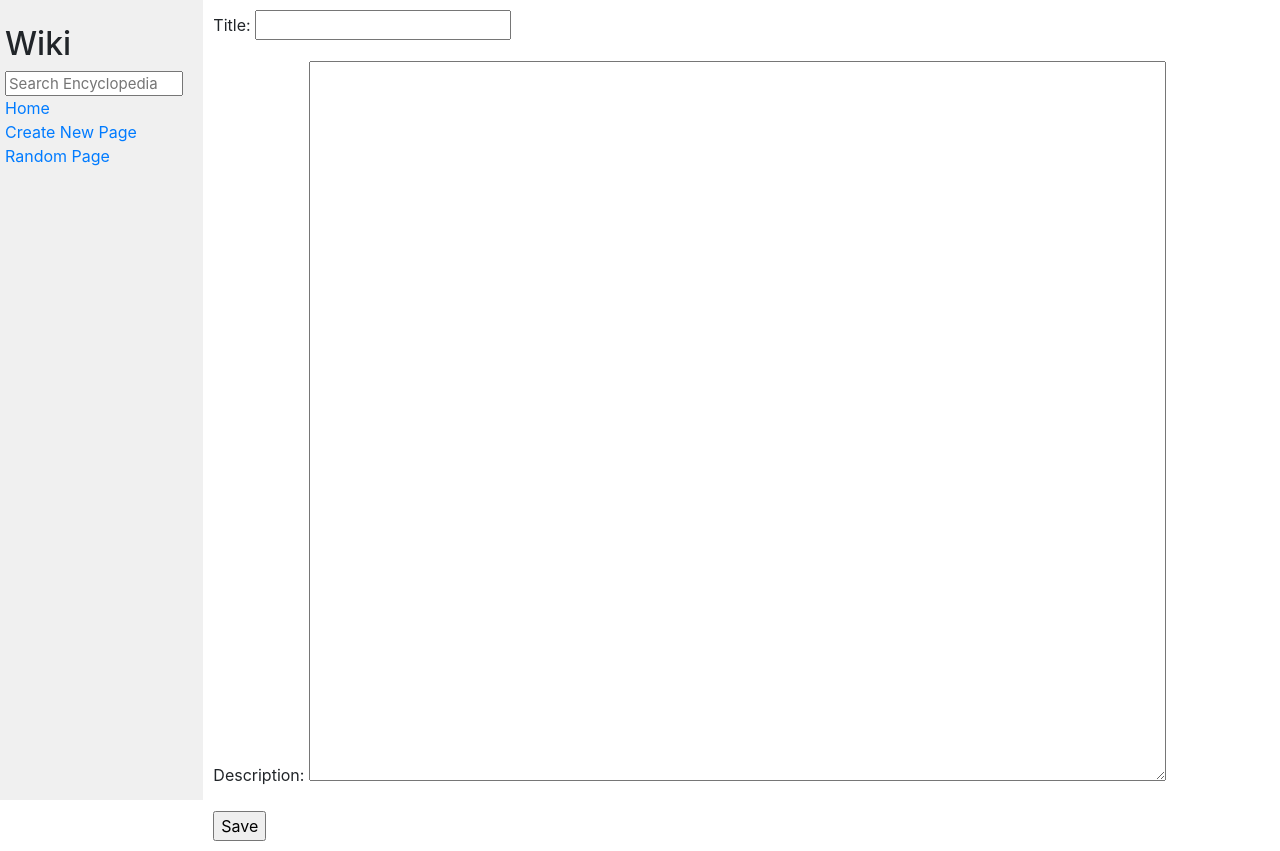
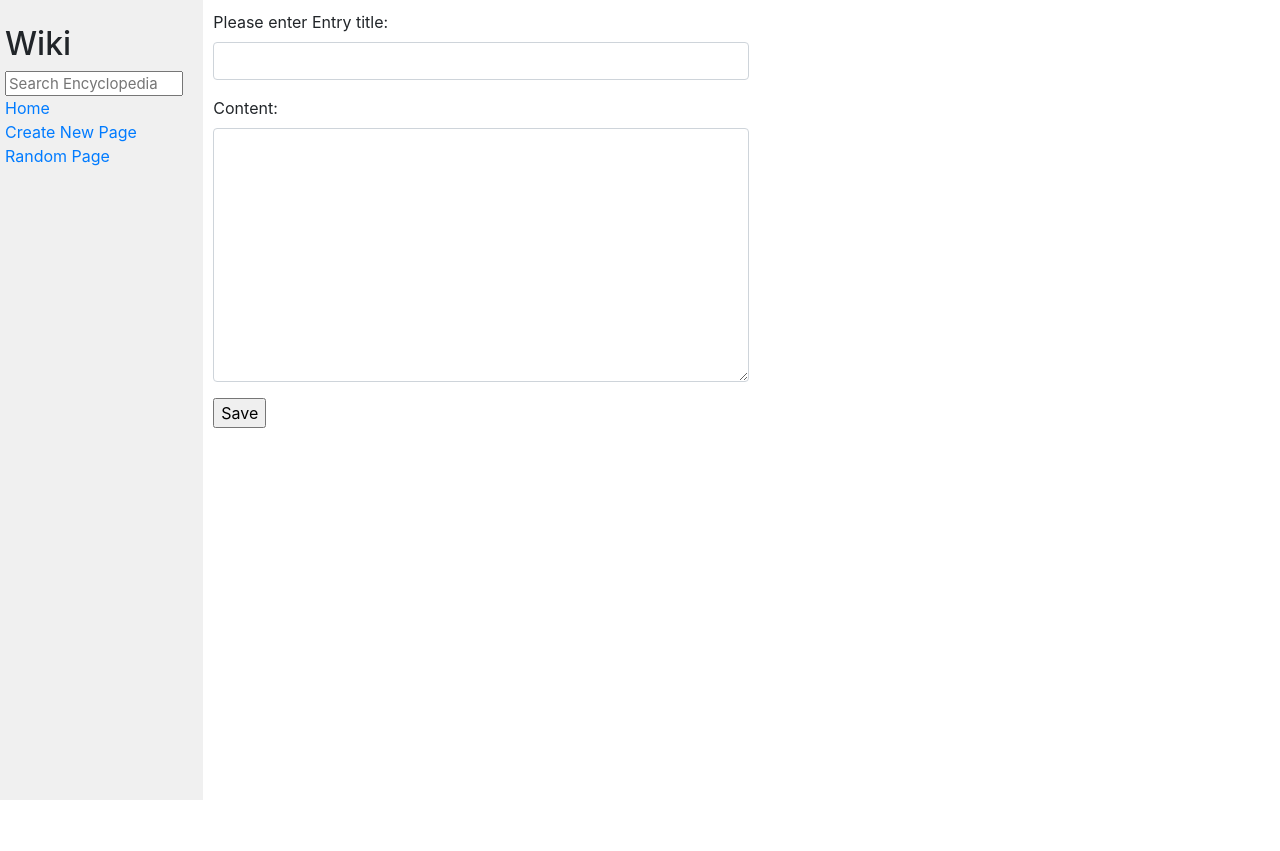
Before and after one commit to qpick/dj_project_1, a Django app: page /encyclopedia/new/ in a window 1280 px wide. After the commit the page ends 800 px from the top, so only its background shows below. Run offline with Django 3.2, Linux system fonts and the light colour scheme; some libraries are stand-ins or nearby versions.

Commit message:
Create and save new page

```diff
--- /dev/null
+++ b/encyclopedia/forms.py
@@ -0,0 +1,7 @@
+from django import forms
+
+
+class NewEntryForm(forms.Form):
+    title = forms.CharField(label="Please enter Entry title",
+                            widget=forms.TextInput(attrs={'class': 'form-control col-md-6 col-lg-6'}))
+    content = forms.CharField(widget=forms.Textarea(attrs={'class': 'form-control col-md-6 col-lg-6', 'rows': 10}))
--- a/encyclopedia/templates/encyclopedia/new_entry.html
+++ b/encyclopedia/templates/encyclopedia/new_entry.html
@@ -6,10 +6,15 @@
 
 {% block body %}
 
-    <form action="{% url 'save_entry' %}" method="POST">
-        {% csrf_token %}
-        {{ form.as_p }}
-        <input type="submit" role="button" value="Save">
-    </form>
+    <div >
+        {% if message %}
+            <h4>{{ message }}</h4>
+        {% endif %}
+        <form action="{% url 'save_entry' %}" method="POST">
+            {% csrf_token %}
+            {{ form.as_p }}
+            <input type="submit" role="button" value="Save">
+        </form>
+    </div>
 
 {% endblock %}
--- a/encyclopedia/views.py
+++ b/encyclopedia/views.py
@@ -1,14 +1,8 @@
 import random
-from django import forms
 from django.shortcuts import render, redirect
 from markdown2 import markdown
 from . import util
-
-
-
-class NewEntryForm(forms.Form):
-    title = forms.CharField()
-    description = forms.CharField(widget=forms.Textarea())
+from .forms import *
 
 
 def index(request):
@@ -37,7 +31,24 @@ def new_entry(request):
 
 
 def save_entry(request):
-    pass
+    if request.method == 'POST':
+        form = NewEntryForm(request.POST)
+
+        if form.is_valid():
+            title = form.cleaned_data['title']
+            content = form.cleaned_data['content']
+
+            if util.get_entry(title) is None:
+                util.save_entry(title, content)
+                return redirect('entry_detail', entry=title)
+            else:
+                context = {
+                    'message': f'Entry with title "{title}" already exists!',
+                    'form': form,
+                }
+                return render(request, 'encyclopedia/new_entry.html', context)
+    else:
+        return redirect('index')
 
 
 def edit_entry(request):
```
